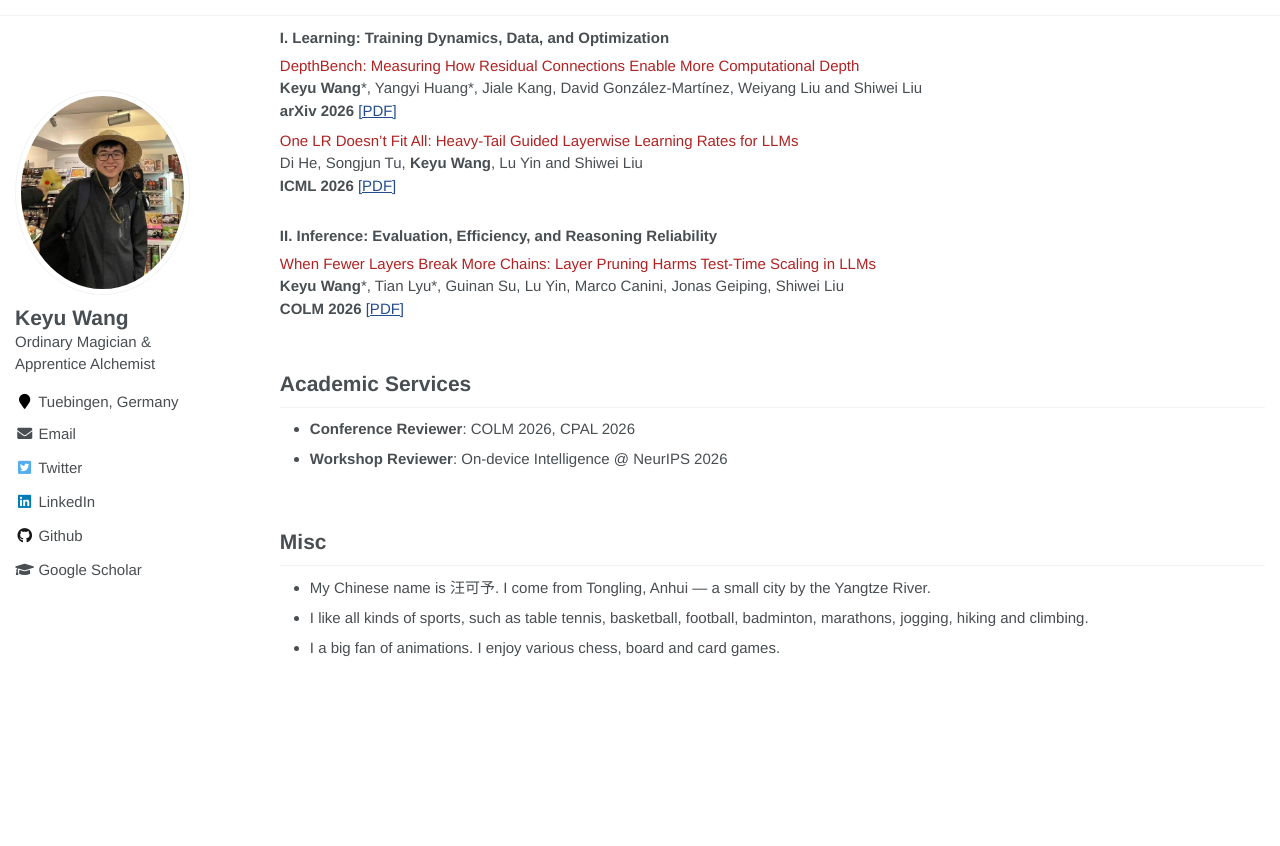
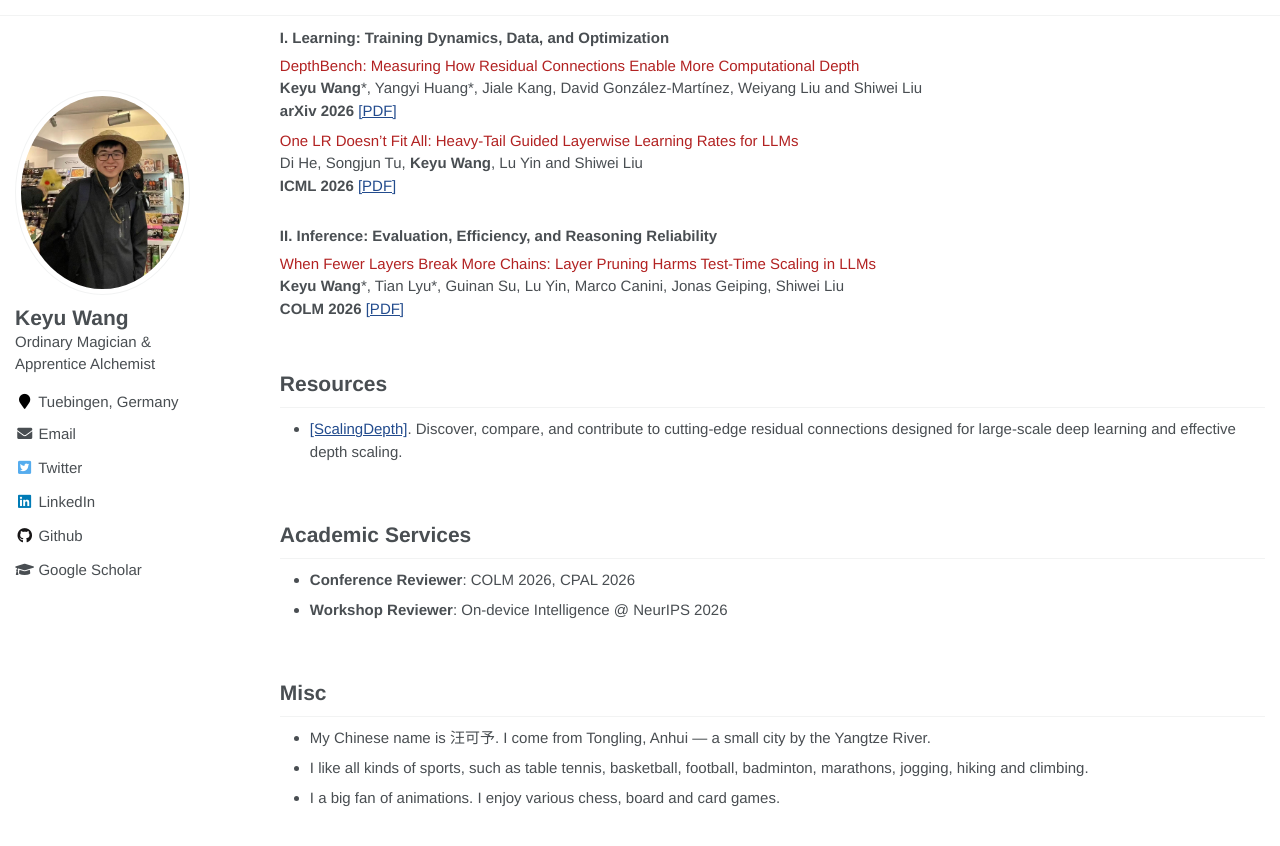
Before and after one commit to keyu-wang-2002/keyu-wang-2002.github.io, a Jekyll site: the page built from _pages/about.md, in a window 1280 px wide and 900 px high, scrolled down 792 px. Shown: the top 846 px of the window. Built offline with Jekyll 4.4.1, drawn with Linux system fonts in a browser that asks for light colours; before the commit the page ends 1541 px from its top, so only the background shows below that.

Commit message:
Update about.md

```diff
--- a/_pages/about.md
+++ b/_pages/about.md
@@ -71,6 +71,13 @@ Di He, Songjun Tu, **Keyu Wang**, Lu Yin and Shiwei Liu \\
 
 <br>
 
+
+# Resources
+- [[ScalingDepth]](https://keyu-wang-2002.github.io/ScalingDepth/). Discover, compare, and contribute to cutting-edge residual connections designed for large-scale deep learning and effective depth scaling.
+
+
+<br>
+
 # Academic Services
 - **Conference Reviewer**: COLM 2026, CPAL 2026
 - **Workshop Reviewer**: On-device Intelligence @ NeurIPS 2026
```
